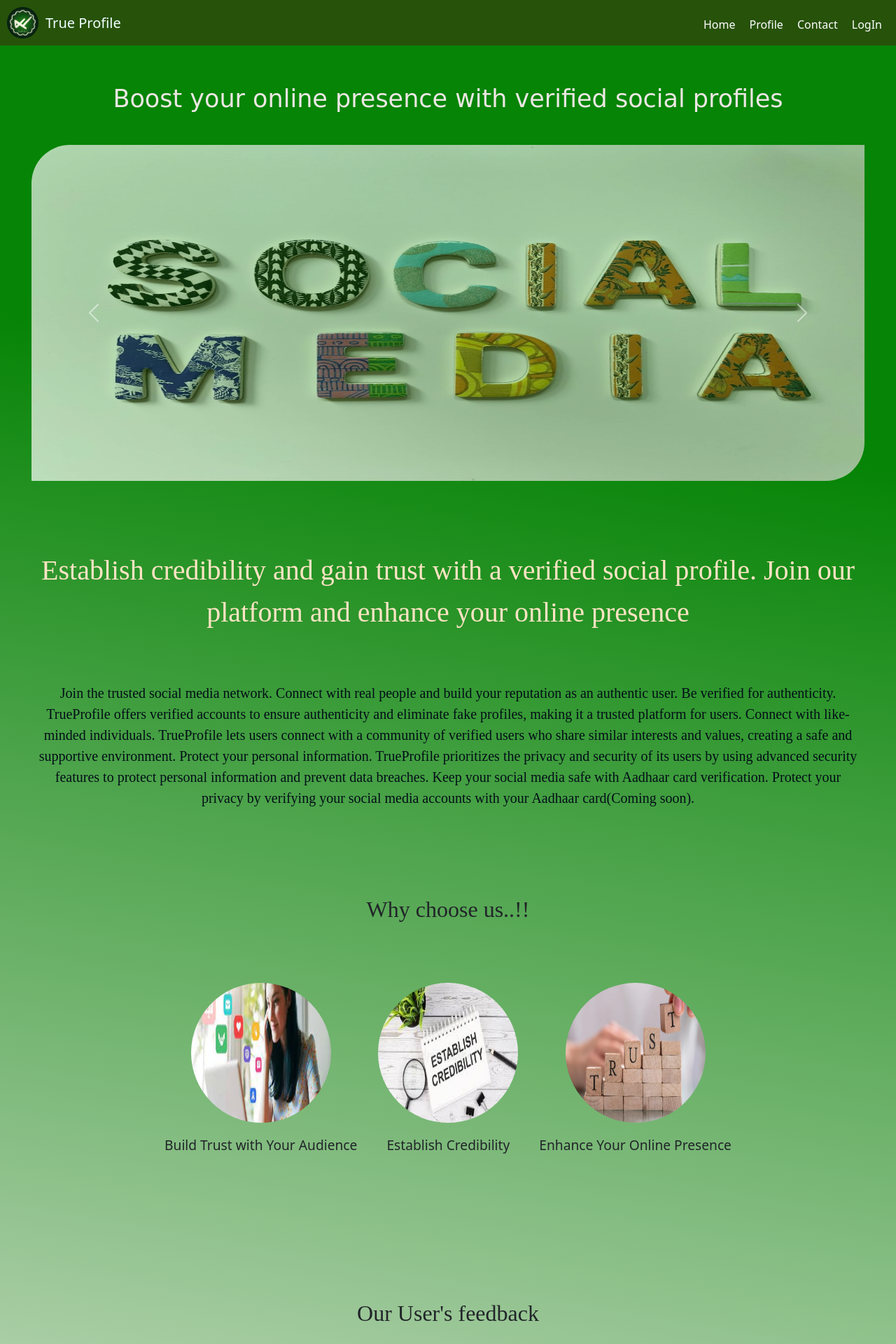
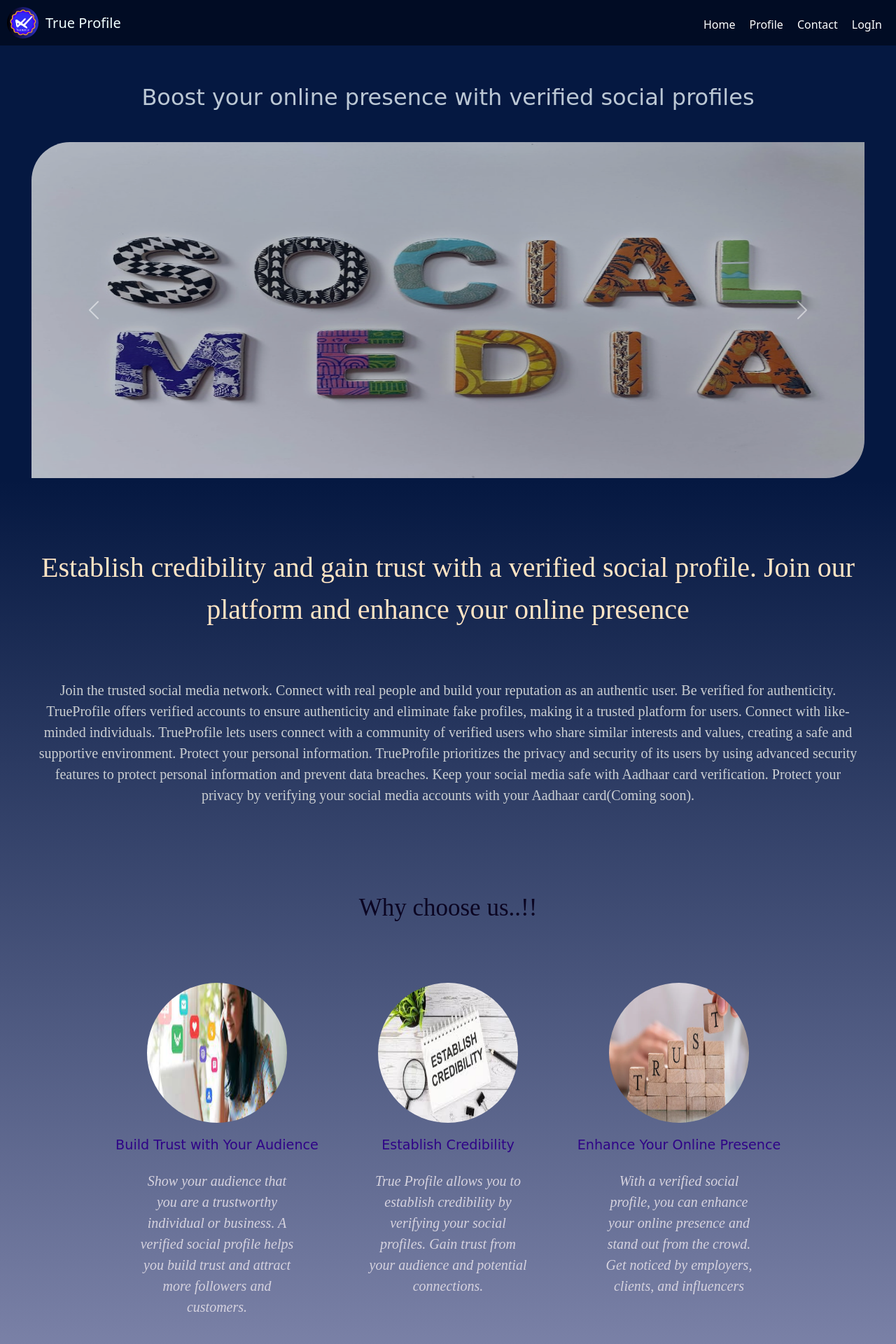
Before and after one commit to Somesh5723/True-Profile-PHP, a PHP site: page /dashboard.html in a window 1280 px wide. Shown: the top 1920 px of the page at 70% size. Run offline with PHP 8.4, Linux system fonts and the light colour scheme; some web fonts are replaced.

Commit message:
change bg color

```diff
--- a/css/dashboard.css
+++ b/css/dashboard.css
@@ -2,6 +2,7 @@
 * {
     margin: 0;
     padding: 0;
+
   }
 
   /* Set box-sizing property */
@@ -17,13 +18,14 @@
   body {
     font-family: Arial, sans-serif;
     font-size: 16px;
+
   }
 
   /* Style the header */
   header {
     display: flex;
     justify-content: space-between;
-    background-color: #27520a;
+    background-color: #010c24;
     padding: 10px;
   }
 
@@ -74,7 +76,8 @@
   /* Style the main content section */
   main {
     padding: 20px;
-    background-image: linear-gradient(10deg , rgb(245, 239, 239) 0% ,rgb(6, 132, 6) 78% );
+    /* background-image: url(./images/bgImgtry.jpg); */
+    background-image: linear-gradient(0deg,rgb(187, 187, 223) 10% , rgb(5, 24, 65) 78%);
   }
 
   section {
@@ -83,9 +86,9 @@
   .heading h2{
     text-align: center;
     margin-top: 35px;
-    font-size: 35px;
+    font-size: 2rem;
     font-family:'Lumanosimo', cursive;
-    color: rgb(237, 231, 227);
+    color: rgb(187, 199, 212);
   }
   h1 {
     font-size: 24px;
@@ -158,6 +161,8 @@
   }
   .choose-us-section h2{
     font-family: "Ysabeau sc";
+    color: #0b0522;
+    font-size: 35px;
   }
 
   .choose-us-container {
@@ -170,6 +175,7 @@
   }
 
   .choose-us {
+    height: 500px;
     max-width: 300px;
     text-align: center;
   }
@@ -184,9 +190,14 @@
 
   .choose-us h3 {
     font-size: 1.2rem;
+    font-family: cursive;
     margin-bottom: 10px;
+    color: rgb(47, 4, 135);
   }
-
+  .choose-us p {
+    font-style: italic;
+    color: #d6d3df;
+  }
 
 
 
@@ -202,6 +213,8 @@
 
   .testimonial-section h2{
     font-family: "Ysabeau sc";
+    color: #0b0522;
+    font-size: 35px;
   }
 
   .testimonial-container {
@@ -214,6 +227,7 @@
   }
 
   .testimonial {
+    height: 500px;
     max-width: 300px;
     text-align: center;
   }
@@ -229,11 +243,12 @@
   .testimonial h3 {
     font-size: 1.2rem;
     margin-bottom: 10px;
+    color:rgb(56, 23, 94);
   }
 
   .testimonial p {
     font-style: italic;
-    color: #777;
+    color: #390ef6;
   }
 
 
@@ -265,7 +280,7 @@
   }
   /* Style the footer */
   footer {
-    background-color: #27520a;
+    background-color: #010c24;
     color: #fff;
   }
 
--- a/dashboard.html
+++ b/dashboard.html
@@ -14,7 +14,7 @@
 <body>
   <header>
     <div class="logo">
-      <img src="./images/logo.png" alt="">
+      <img src="./images/logo2.jpg" alt="">
       <h2>True Profile</h2>
     </div>
 
@@ -24,7 +24,7 @@
         <li><a href="#">Home</a></li>
         <li><a href="#">Profile</a></li>
         <li><a href="#social-icons">Contact</a></li>
-        <li><a href="login.html">LogIn</a></li>
+        <li><a href="login.html" target="_blank">LogIn</a></li>
       </ul>
     </nav>
   </header>
@@ -67,7 +67,7 @@
         Establish credibility and gain trust with a verified social profile. Join our platform and enhance your online presence
       </p>
       <br>
-      <p style="font-size:20px; font-family: Ysabeau sc; color: rgb(3, 14, 24);">
+      <p style="font-size:20px; font-family: Ysabeau sc; color: rgb(203, 207, 210);">
           Join the trusted social media network.
           Connect with real people and build your reputation as an authentic user.
 
@@ -94,17 +94,26 @@
         <div class="choose-us">
           <img src="./images/feature2.jpeg" alt="feature 1">
           <h3>Build Trust with Your Audience</h3>
+          <p>
+            Show your audience that you are a trustworthy individual or business. A verified social profile helps you build trust and attract more followers and customers.
+          </p>
         </div>
 
         <div class="choose-us">
           <img src="./images/feature1.jpeg" alt="feature 2">
           <h3>Establish Credibility</h3>
+          <p>
+            True Profile allows you to establish credibility by verifying your social profiles. Gain trust from your audience and potential connections.
+          </p>
         </div>
 
 
         <div class="choose-us">
           <img src="./images/feature3.webp" alt="feature 1">
           <h3>Enhance Your Online Presence</h3>
+          <p>
+            With a verified social profile, you can enhance your online presence and stand out from the crowd. Get noticed by employers, clients, and influencers
+          </p>
         </div>
 
 
```
Also changed, not shown: images/logo2.jpg (added).
